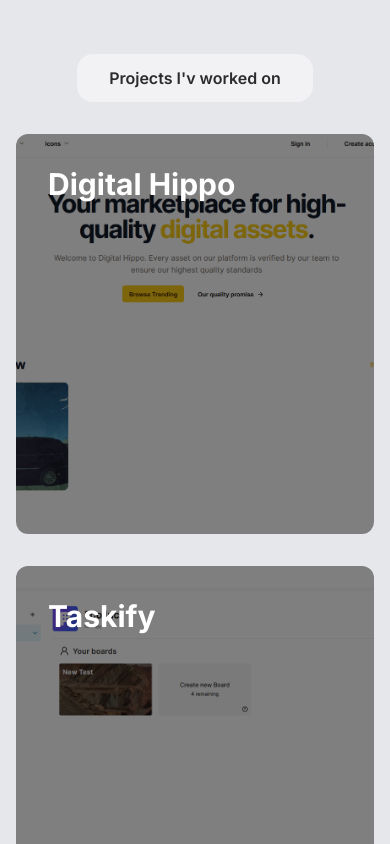
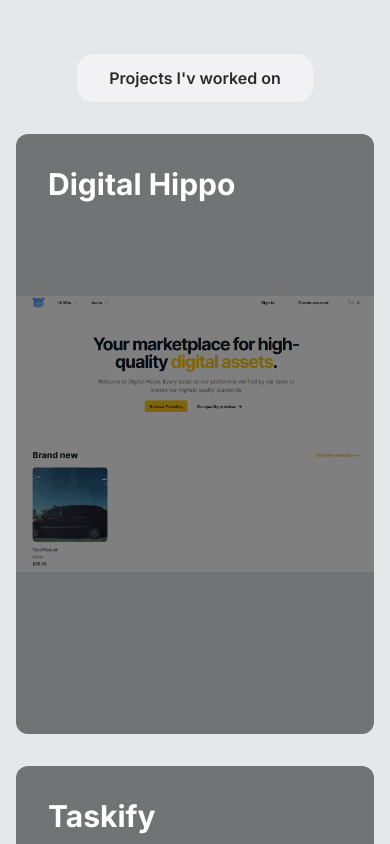
Before and after one commit to JarGad23/personal-portfolio, a Next.js app: page / in a window 390 px wide. Shown: the part 2520-3364 px from the top of the page. Built offline with nearby package versions, Linux system fonts and the light colour scheme.

Commit message:
Fixed projects height on small screens

```diff
--- a/src/components/ProjectItem.tsx
+++ b/src/components/ProjectItem.tsx
@@ -5,7 +5,6 @@
 import { motion } from "framer-motion";
 import Image from "next/image";
 import { cn } from "../../libs/utils";
-import { ArrowRight } from "lucide-react";
 
 type ProjectItemPorps = {
   project: Project;
@@ -54,11 +53,11 @@
       custom={index}
       onMouseEnter={() => setIsHovering(true)}
       onMouseLeave={() => setIsHovering(false)}
-      className="relative w-full h-[400px] sm:h-[500px] rounded-lg"
+      className="relative w-full h-[600px] rounded-lg"
     >
       <motion.div
         className={cn(
-          "absolute inset-0 z-20 bg-black opacity-50 rounded-xl transition duration-500 ease-in-out",
+          "max-w-full h-full absolute inset-0 z-20 bg-black opacity-50 rounded-xl transition duration-500 ease-in-out",
           isHovering && "opacity-80"
         )}
       />
@@ -66,9 +65,9 @@
         src={project.image}
         fill
         alt="Project image"
-        className="object-cover object-center rounded-xl"
+        className="object-contain object-center rounded-xl"
       />
-      <div className="absolute z-30 p-8 space-y-8">
+      <div className="absolute z-30 p-8 space-y-8 max-w-full">
         <h3 className="font-bold text-white text-3xl">{project.label}</h3>
         {isHovering ? (
           <>
@@ -82,6 +81,7 @@
               <motion.div className="flex gap-x-4">
                 {project.technologies.map((technologie, i) => (
                   <motion.div
+                    key={`${technologie}-${i}`}
                     variants={fadeInFromSideAnimationVariants}
                     initial="initial"
                     whileInView="animate"
--- a/src/components/Projects.tsx
+++ b/src/components/Projects.tsx
@@ -26,7 +26,7 @@
       <div className="bg-zinc-100 rounded-2xl px-8 py-3 opacity-90">
         <h2 className="font-semibold">Projects I&apos;v worked on</h2>
       </div>
-      <div className="w-full grid grid-cols-1 sm:grid-cols-2 gap-8">
+      <div className="w-full h-auto grid grid-cols-1 lg:grid-cols-2 gap-8">
         {projects.map((project, index) => (
           <ProjectItem key={project.label} project={project} index={index} />
         ))}
```
